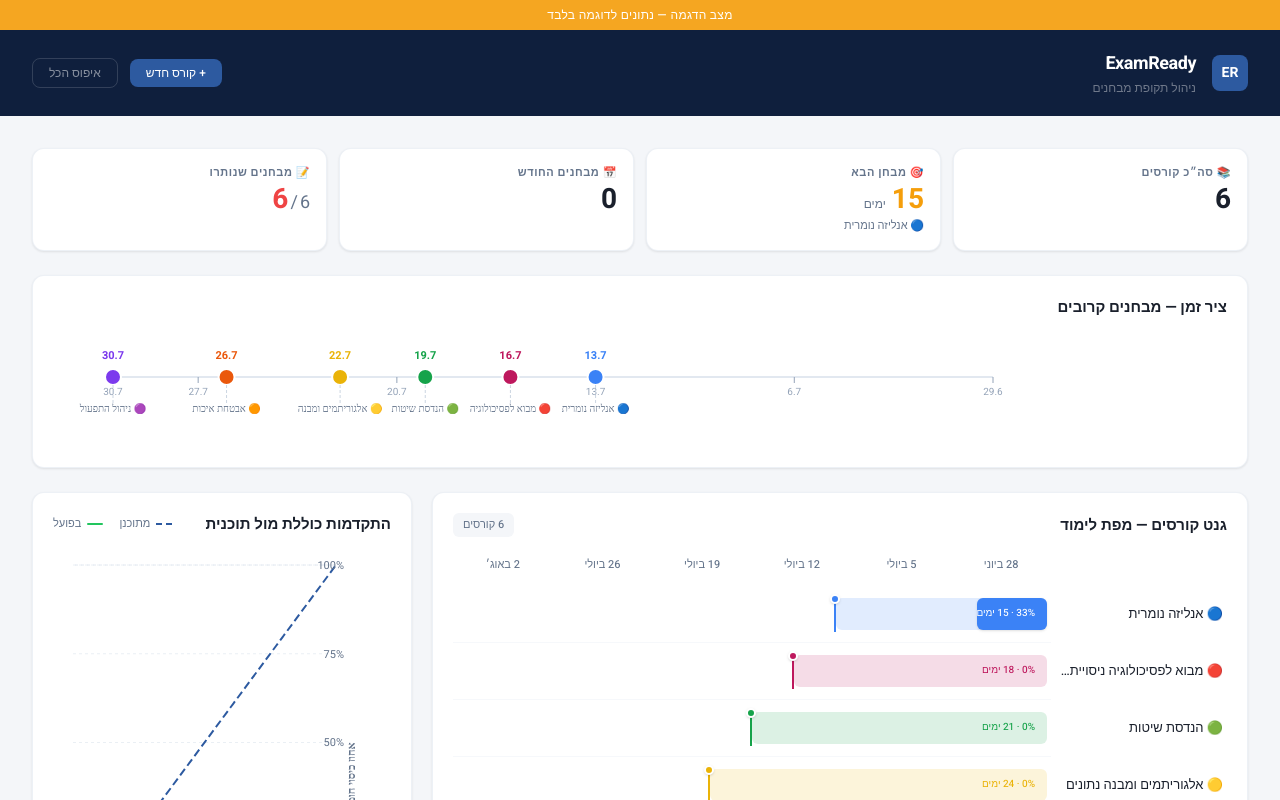
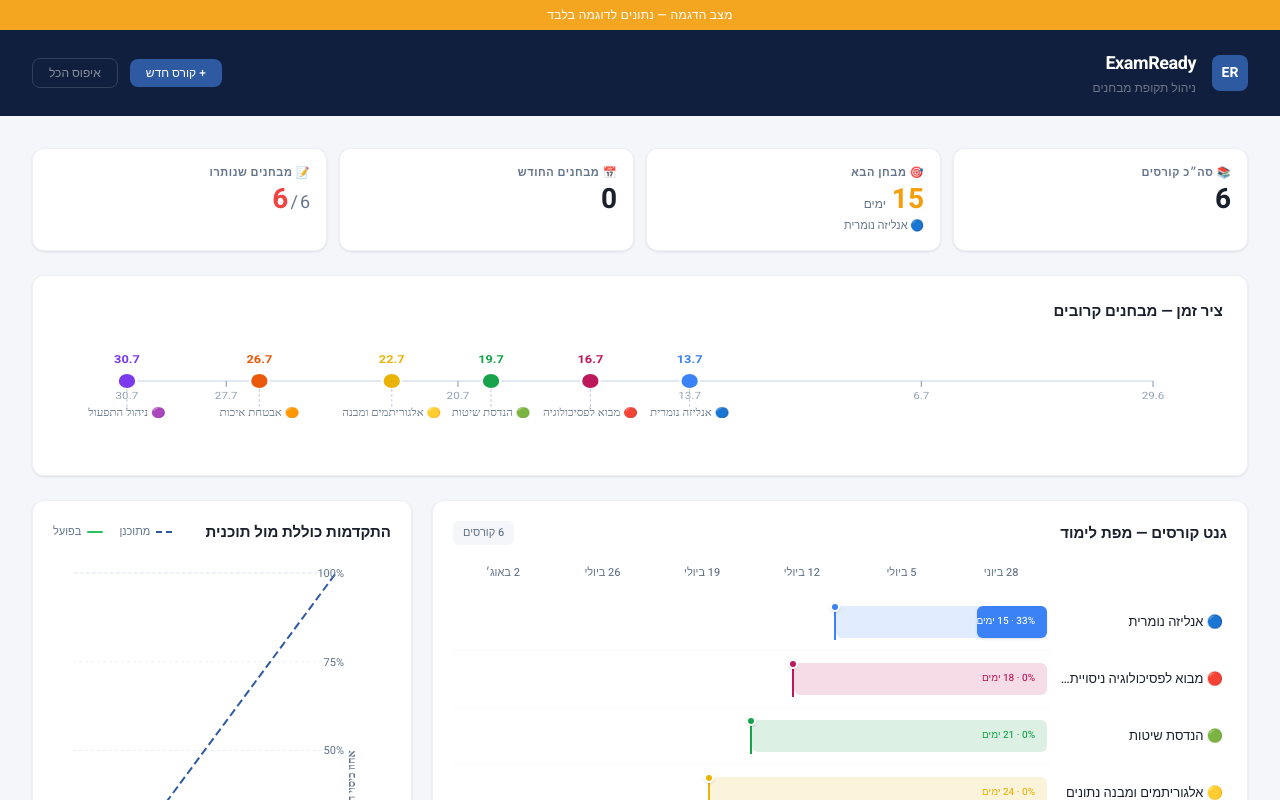
Before and after one commit to mrdz462zsr-cmd/exam-ready, a React (Vite) app: page / in a window 1280 px wide. Shown: the top 800 px of the page. Built offline with nearby package versions, Linux system fonts and the light colour scheme; the HTML template or start-up script is replaced by a standard one.

Commit message:
fix timeline to fill full white card width
- Card: w-full, padding 24px, no max-width
- SVG wrapper div: width 100%
- SVG: preserveAspectRatio="none" for full stretch
- viewBox 0 0 1000 120, pad=60 each side

Co-Authored-By: Claude Sonnet 4.6 <noreply@anthropic.com>

```diff
--- a/src/components/CoursesOverview.jsx
+++ b/src/components/CoursesOverview.jsx
@@ -323,9 +323,10 @@ export default function CoursesOverview({ courses, onSelectCourse, onAddCourse,
 
         {/* Weekly Timeline — SVG */}
         {timelineData && (
-          <div className="bg-white rounded-xl shadow-[0_1px_3px_rgba(0,0,0,0.06),0_1px_2px_rgba(0,0,0,0.04)] border border-grey-border/60 p-5">
+          <div className="bg-white rounded-xl shadow-[0_1px_3px_rgba(0,0,0,0.06),0_1px_2px_rgba(0,0,0,0.04)] border border-grey-border/60 w-full" style={{ padding: 24 }}>
             <h3 className="text-[15px] font-bold text-text-primary mb-2">ציר זמן — מבחנים קרובים</h3>
-            <svg width="100%" height="120" viewBox="0 0 1000 120" preserveAspectRatio="xMinYMid meet" style={{ display: 'block' }}>
+            <div style={{ width: '100%' }}>
+            <svg width="100%" height="120" viewBox="0 0 1000 120" preserveAspectRatio="none" style={{ display: 'block', width: '100%' }}>
               {(() => {
                 const W = 1000, pad = 60, lineY = 50;
                 const { totalDays, exams, axisDates, firstDate, fmtDate } = timelineData;
@@ -378,6 +379,7 @@ export default function CoursesOverview({ courses, onSelectCourse, onAddCourse,
                 );
               })()}
             </svg>
+            </div>
           </div>
         )}
 
```
